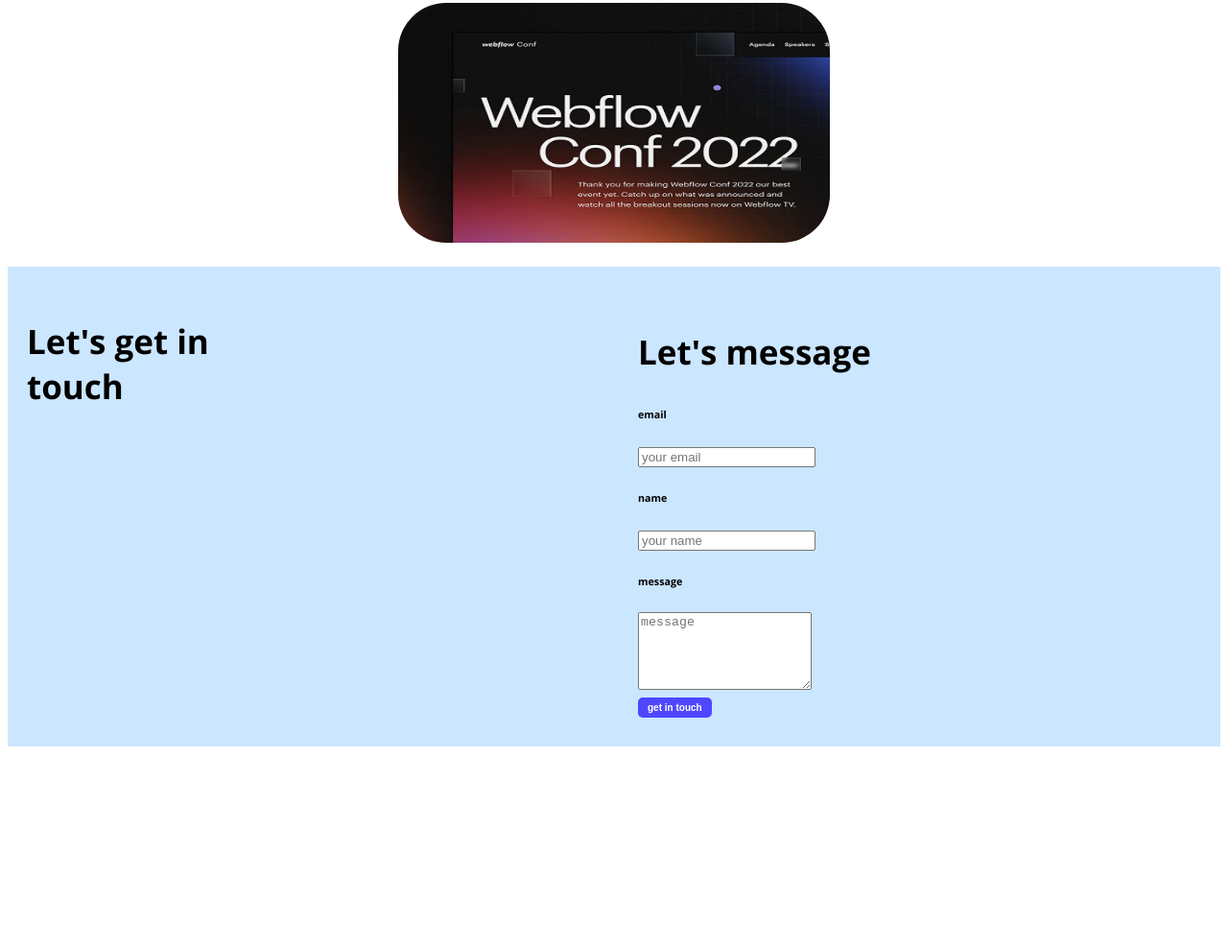
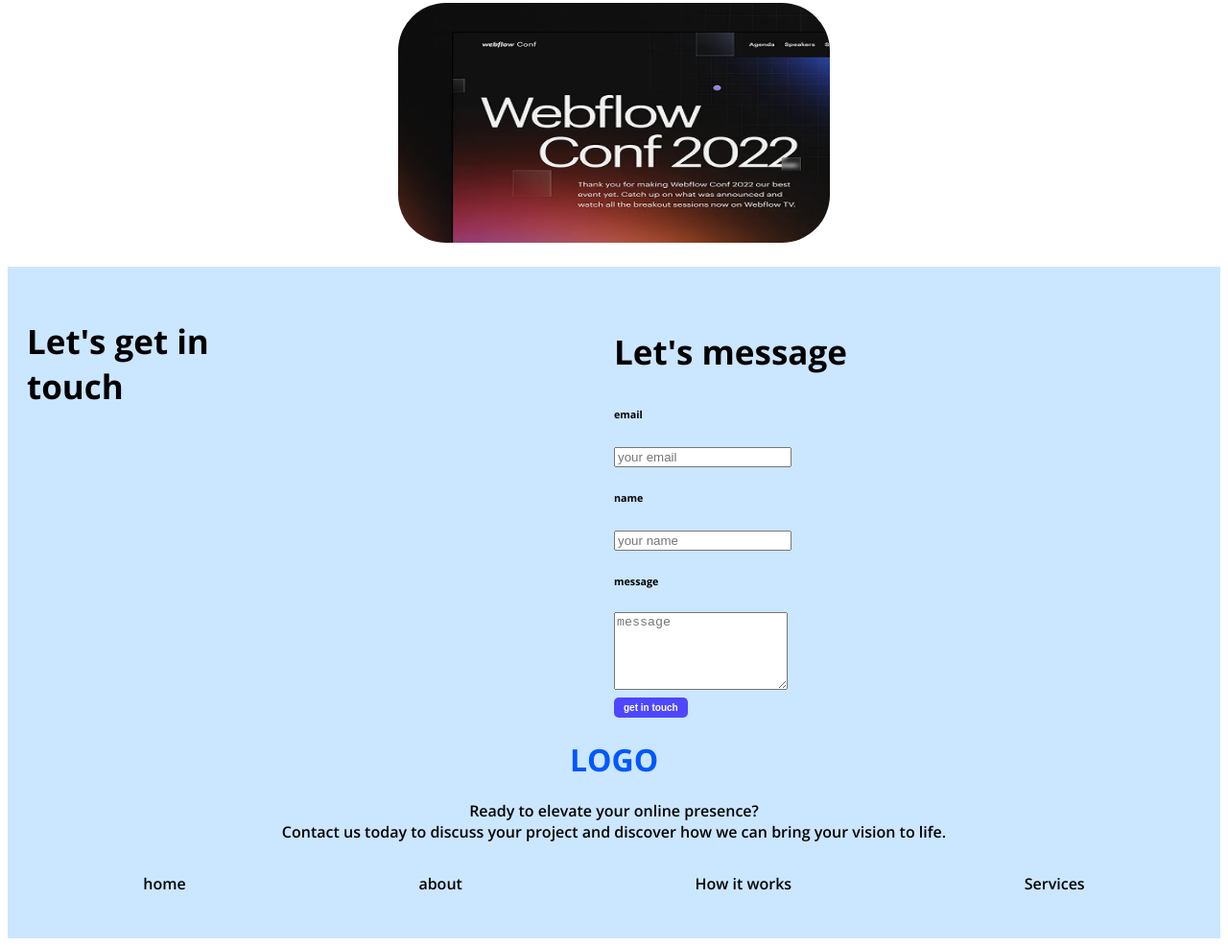
Before and after one commit to Shakib-sm/my-first-assignment, a plain HTML site: page index.html in a window 1280 px wide. Shown: the part 1496-2482 px from the top of the page at 96% size. Before the commit the page ends 2282 px from the top, so only its background shows below. Drawn offline with nearby package versions, Linux system fonts and the light colour scheme.

Commit message:
6th commit

```diff
--- a/index.html
+++ b/index.html
@@ -151,7 +151,8 @@ Cool Dark UI Template for<br>
 
     </main>
     <footer class="secondary-bg">
-        <div class="footer-column">
+        <div class="bristi">
+            <div class="footer-column">
             <h1 class="section-title">
                 Let's get in <br>touch
             </h1>
@@ -173,6 +174,30 @@ Cool Dark UI Template for<br>
 
 
         </div>
+        </div>
+        <div class="footers">
+            <h1 class="logo">LOGO</h1>
+            <p>Ready to elevate your online presence?<br>
+                 Contact us today to discuss your project and discover how we can bring your vision to life.</p>
+                 <div class="about-footers">
+    <div class="about-footer">
+        <p class="item-footer">home</p>
+        <!-- <p class="item-description">active users</p> -->
+    </div>
+    <div class="about-footer">
+        <p class="item-footer">about</p>
+        <!-- <p class="item-description">focuse seassion</p> -->
+    </div>
+    <div class="about-footer">
+        <p class="item-footer">How it works</p>
+<!-- <p cl        ass="item-description">satisfaction rate</p> -->
+    </div>
+    <div class="about-footer">
+        <p class="item-footer">Services</p>
+<!-- <p cl        ass="item-description">satisfaction rate</p> -->
+    </div>
+        </div>
+
 
     </footer>
 </body>
--- a/styles/portfolio.css
+++ b/styles/portfolio.css
@@ -28,8 +28,12 @@ nav{
     padding: 5px 10px;
     border-radius: 5px;
     border:none;
+      transition: 0.3s;
+
 }
-
+.btn-primary:hover{
+    background-color: #002b81;
+}
 nav ul{
     display:flex;
 }
@@ -200,13 +204,15 @@ main{
 }
 footer{
     padding: 30px 20px;
-    display: flex;
+    /* display: flex; */
     gap: 50px;
 
 
 }
 .footer-column{
     width: 100%;
+    justify-content: space-between;
+    /* display: flex; */
 }
 footer input[type="text"],footer input[type="email"],footer textarea[] {
     height: 20px;
@@ -222,3 +228,26 @@ footer input[type="text"],footer input[type="email"],footer textarea[] {
 .form-div{
     flex-direction: column;
 }
+.about-footers{
+    display: flex;
+    justify-content: space-around;
+}
+    .footers{
+        text-align: center;
+        justify-content: space-around;
+        font-weight: 600;
+
+    }
+    .item footer{
+        font-size: 2rem;
+        font-weight: 1000;
+
+    }
+    .logo{
+        color: #0057ff;
+    }
+
+    .bristi{
+        display: flex;
+        justify-content: space-between;
+    }
```
